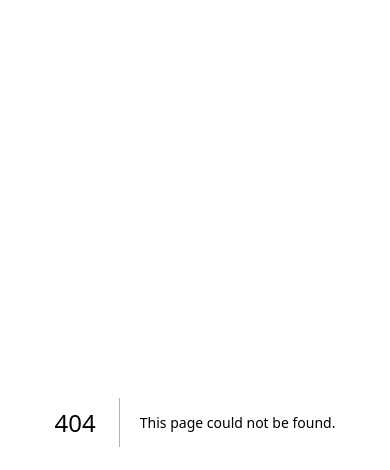
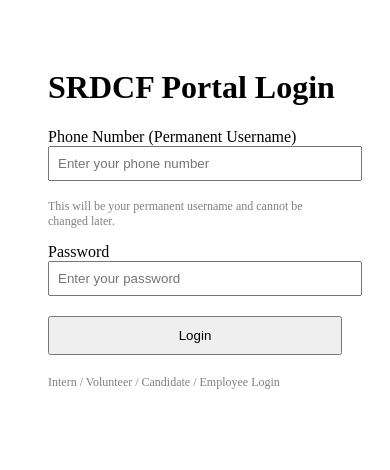
Before and after one commit to srdcf-org/mark-1-portal, a Next.js app: page /login in a window 390 px wide. Before the commit this address had no page. Shown: the top 470 px of the page. Built offline with nearby package versions, Linux system fonts and the light colour scheme.

Commit message:
Add phone-number based login page

```diff
--- /dev/null
+++ b/app/login/page.tsx
@@ -0,0 +1,32 @@
+export default function LoginPage() {
+  return (
+    <main style={{ padding: 40, maxWidth: 400, margin: "0 auto" }}>
+      <h1>SRDCF Portal Login</h1>
+
+      <label>Phone Number (Permanent Username)</label>
+      <input
+        type="tel"
+        placeholder="Enter your phone number"
+        style={{ width: "100%", padding: 8, marginBottom: 6 }}
+      />
+      <p style={{ fontSize: 12, color: "gray", marginBottom: 14 }}>
+        This will be your permanent username and cannot be changed later.
+      </p>
+
+      <label>Password</label>
+      <input
+        type="password"
+        placeholder="Enter your password"
+        style={{ width: "100%", padding: 8, marginBottom: 20 }}
+      />
+
+      <button style={{ width: "100%", padding: 10 }}>
+        Login
+      </button>
+
+      <p style={{ marginTop: 20, fontSize: 12, color: "gray" }}>
+        Intern / Volunteer / Candidate / Employee Login
+      </p>
+    </main>
+  );
+}
```
